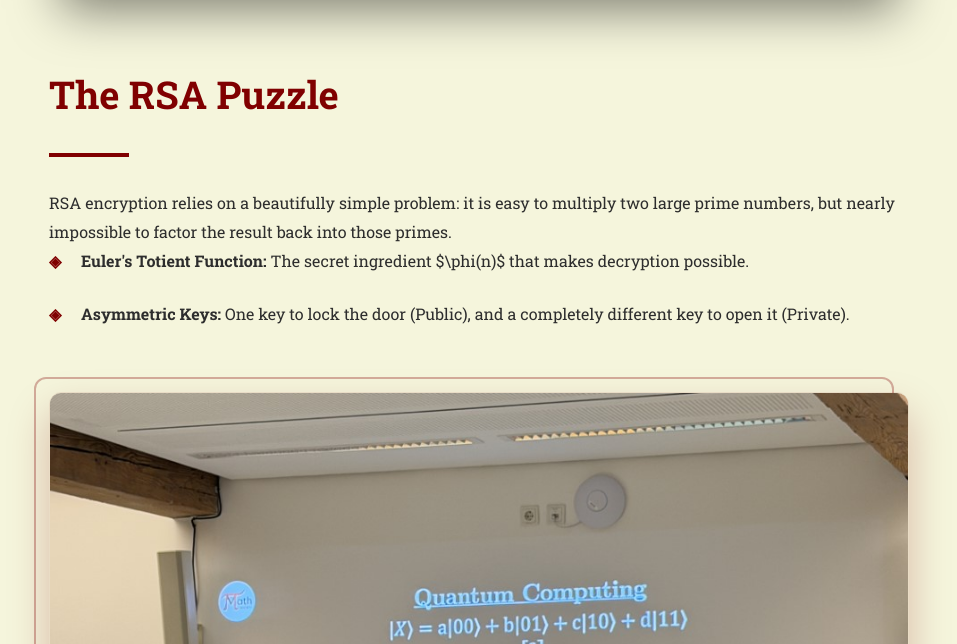
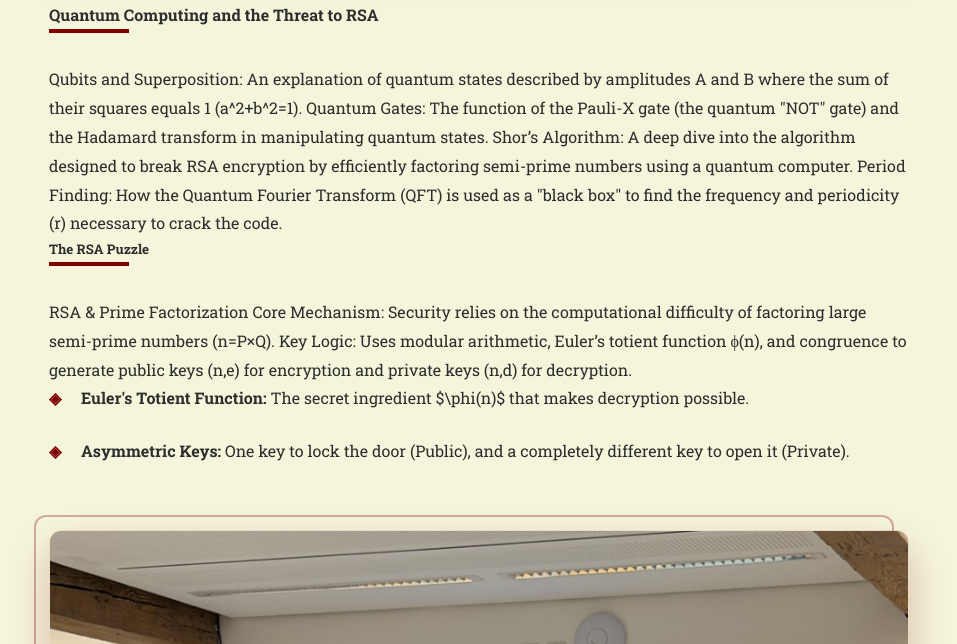
Before and after one commit to KelvinAirConstructorUni/constructor-math.github.io, a Jekyll site: the page Subpages/cryptography-and-cybersecurity.html, which Jekyll copies as it is, in a window 1280 px wide and 900 px high, scrolled down 3160 px, cut to the strip 256-900 px from the top of the window. Shown: the whole strip, without its empty margins (161-1118 px from the left). Built offline with Jekyll 4.4.1, drawn with Linux system fonts in a browser that asks for light colours; nearby versions of some CDN libraries.

Commit message:
Update cryptography-and-cybersecurity.html

```diff
--- a/Subpages/cryptography-and-cybersecurity.html
+++ b/Subpages/cryptography-and-cybersecurity.html
@@ -217,7 +217,10 @@
 
     <h2>Classical Roots</h2>
     <div class="section-divider"></div>
-    <p>Cryptography is the art of keeping secrets, and at its core, it is built on some of the deepest ideas in mathematics. From the humble Caesar cipher to the public‑key systems that protect your messages, number theory and algebraic structures do the heavy lifting.</p>
+    <p>Cryptography is the art of keeping secrets, and at its core,
+      it is built on some of the deepest ideas in mathematics.
+      From the humble Caesar cipher to the public‑key systems that protect your messages,
+      number theory and algebraic structures do the heavy lifting.</p>
 
     <div class="image-frame">
       <img src="images/content-1.jpg" alt="Cryptography Seminar">
@@ -228,7 +231,7 @@
       <p style="font-size: 1.25rem; font-weight: 700; margin: 0;">"A one-way function is easy to compute but hard to invert—this simple asymmetry is the bedrock of your digital life."</p>
     </div>
 
-    <h2>The Seminar</h2>
+    <h3>The Seminar</h2>
     <div class="section-divider"></div>
     <p>If you missed our live session, you can catch the full deep-dive into cybersecurity math below.</p>
 
@@ -242,9 +245,26 @@
       </div>
     </div>
 
-    <h2>The RSA Puzzle</h2>
+<h4>Quantum Computing and the Threat to RSA</h4>
     <div class="section-divider"></div>
-    <p>RSA encryption relies on a beautifully simple problem: it is easy to multiply two large prime numbers, but nearly impossible to factor the result back into those primes.</p>
+    <p> Qubits and Superposition: An explanation of quantum states described by amplitudes A and B
+where the sum of their squares equals 1 (a^2+b^2=1).
+Quantum Gates: The function of the Pauli-X gate (the quantum "NOT" gate) and the Hadamard transform in manipulating quantum states.
+Shor’s Algorithm: A deep dive into the algorithm designed to break RSA encryption by efficiently factoring semi-prime numbers using a quantum computer.
+Period Finding: How the Quantum Fourier Transform (QFT) is used as a "black box"
+to find the frequency and periodicity (r) necessary to crack the code.      </p>
+
+
+
+    <h5>The RSA Puzzle</h5>
+    <div class="section-divider"></div>
+    <p>RSA & Prime Factorization
+
+Core Mechanism: Security relies on the computational difficulty of factoring large semi-prime numbers (n=P×Q).
+Key Logic: Uses modular arithmetic, Euler’s totient function ϕ(n),
+and congruence to generate public keys
+(n,e) for encryption and private keys
+(n,d) for decryption.</p>
 
 
 
```
